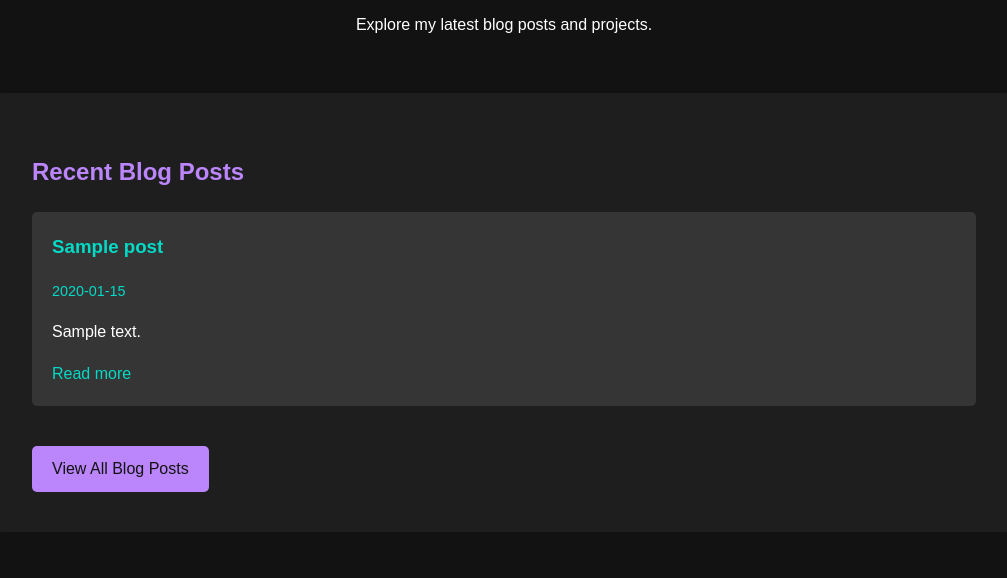
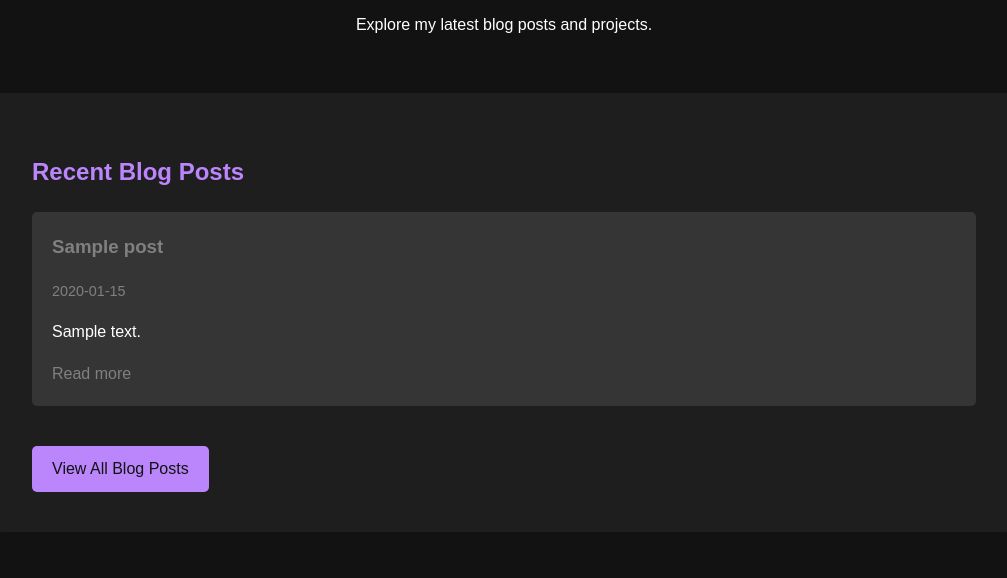
Before and after one commit to zill4/portfolio_site, a Flask app: page / in a window 1280 px wide. Shown: the part 264-842 px from the top of the page, without its empty margins (136-1143 px from the left). Run offline with Flask 3, Linux system fonts and the light colour scheme; tables that the repository leaves empty hold one stand-in row (values such as "Sample post").

Commit message:
Agent step completed: Build the initial prototype

```diff
--- a/static/css/style.css
+++ b/static/css/style.css
@@ -2,7 +2,8 @@
     --bg-color: #121212;
     --text-color: #ffffff;
     --accent-color: #bb86fc;
-    --secondary-color: #03dac6;
+    --secondary-color: #808080;
+    --tertiary-color: #ffffff;
 }
 
 body {
@@ -36,7 +37,7 @@ nav ul li {
 }
 
 nav ul li a {
-    color: var(--text-color);
+    color: var(--tertiary-color);
     text-decoration: none;
 }
 
```
